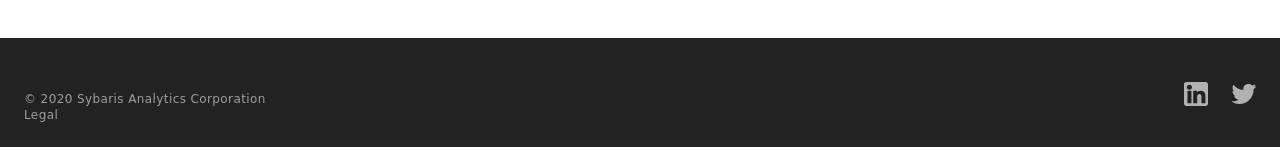
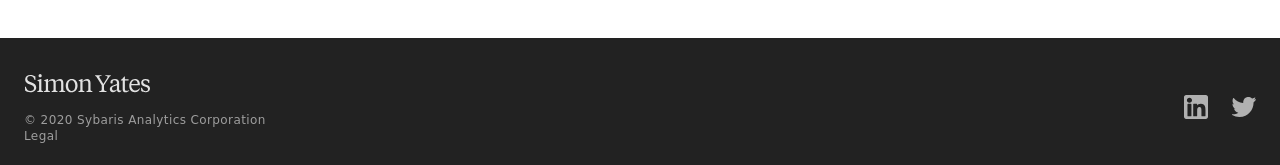
Before and after one commit to cheftechnical/simonyates, a React (Create React App) app: page /featured in a window 1280 px wide. Shown: the part 2022-2187 px from the top of the page. Built offline with nearby package versions, Linux system fonts and the light colour scheme; a web font is replaced by a local one.

Commit message:
Updated header to use common logo component

```diff
--- a/src/components/Logo/index.tsx
+++ b/src/components/Logo/index.tsx
@@ -8,9 +8,14 @@ interface Props {
 		'linkedin' |
 		'mayo-clinic' |
 		'rbc' |
+		'simon-yates' |
 		'twitter' |
 		'uncharted-software';
-	variant: string;
+	variant:
+		'default' |
+		'grey-100' |
+		'grey-300' |
+		'grey-500';
 	width?: number | string;
 }
 
@@ -51,6 +56,11 @@ export default function Logo(props: Props) {
 					alt: 'Royal Bank of Canada (RBC) logo',
 					src: `${basePath}/${brand}/rbc--color--208x270.png`
 				}
+			case 'simon-yates':
+				return {
+					alt: 'Simon Yates',
+					src: `${basePath}/${brand}/${brand}--${variant}.svg`
+				}
 			case 'twitter':
 				return {
 					alt: 'Twitter logo',
--- a/src/layouts/Default/Footer.tsx
+++ b/src/layouts/Default/Footer.tsx
@@ -5,7 +5,6 @@ import Logo from '../../components/Logo';
 import {makeStyles} from '@material-ui/core/styles';
 import {color} from '../../styling/Color';
 import Typography from '../../styling/Typography';
-import Image from '../../components/Image';
 import rem from '../../styling/rem';
 
 const useStyles = makeStyles((theme) => ({
@@ -17,7 +16,7 @@ const useStyles = makeStyles((theme) => ({
 	},
 
 	colRight: {
-		paddingTop: theme.spacing(12/8),
+		paddingTop: theme.spacing((57-32)/8),
 		textAlign: 'right'
 	},
 	image: {
@@ -26,8 +25,11 @@ const useStyles = makeStyles((theme) => ({
 	link: {
 		...theme.typography.h1
 	},
+	logo: {
+		marginBottom: theme.spacing(12/8),
+	},
 	socialIcon: {
-		marginLeft: theme.spacing(3)
+		marginLeft: rem(24),
 	},
 	text: {
 		color: color.grey['400']
@@ -42,11 +44,9 @@ export default function Footer() {
 			<Container>
 				<Grid container>
 					<Grid item xs={9}>
-						<div>
-							<Link component={ReactRouterDom} to="/"><Image
-								className={classes.image}
-								alt="Simon Yates"
-								src="/images/simon-yates.svg"
+						<div className={classes.logo}>
+							<Link component={ReactRouterDom} to="/"><Logo
+								brand="simon-yates" variant="grey-100" width={128}
 							/></Link>
 						</div>
 						<Typography className={classes.text} variant="caption" group="secondary" weight="regular">
--- a/src/layouts/Default/NavTop/Logo.tsx
+++ /dev/null
@@ -1,26 +0,0 @@
-import * as React from 'react';
-import {Link} from '@material-ui/core';
-import {Link as ReactRouterDom} from 'react-router-dom';
-import Image from '../../../components/Image';
-import {makeStyles} from '@material-ui/core/styles';
-import rem from '../../../styling/rem';
-
-const useStyles = makeStyles((theme) => ({
-	image: {
-		width: rem(149)
-	}
-}));
-
-export default function Logo() {
-	const classes = useStyles();
-
-	return (
-		<div>
-			<Link component={ReactRouterDom} to="/"><Image
-				className={classes.image}
-				alt="Simon Yates"
-				src="/images/simon-yates.svg"
-			/></Link>
-		</div>
-	);
-};
--- a/src/layouts/Default/NavTop/index.tsx
+++ b/src/layouts/Default/NavTop/index.tsx
@@ -1,9 +1,10 @@
 import * as React from 'react';
-import Logo from './Logo';
-import {Box, Container} from '@material-ui/core';
+import {Box, Container, Link} from '@material-ui/core';
 import Item from './Item';
 import {makeStyles} from '@material-ui/core/styles';
 import {color} from '../../../styling/Color';
+import {Link as ReactRouterDom} from 'react-router-dom';
+import Logo from '../../../components/Logo';
 
 interface Props {
 	selected?: string;
@@ -31,7 +32,13 @@ export default function NavTop(props: Props) {
 			<Container>
 				<Box display="flex" justifyContent="flex-end">
 					{/* Left align */}
-					<Box flexGrow={1}><Logo/></Box>
+					<Box flexGrow={1}>
+						<Link component={ReactRouterDom} to="/"><Logo
+							brand="simon-yates"
+							variant="default"
+							width={149}
+						/></Link>
+					</Box>
 
 					{/* Right align */}
 					<Box><Item href="/work" selected={selected === 'work'} title="Work"/></Box>
--- a/src/layouts/Default/index.tsx
+++ b/src/layouts/Default/index.tsx
@@ -3,7 +3,6 @@ import NavTop from './NavTop';
 import Footer from './Footer';
 import {Helmet} from 'react-helmet';
 import {makeStyles} from '@material-ui/core/styles';
-// import Header from './Header';
 
 interface Props {
     children: any;
@@ -29,7 +28,6 @@ export default function DefaultLayout(props: Props) {
 
             <header>
                 <NavTop selected={top}/>
-                {/*<Header/>*/}
             </header>
 
             <main className={classes.main}>
--- a/src/pages/Work/index.tsx
+++ b/src/pages/Work/index.tsx
@@ -110,7 +110,7 @@ export default function Work() {
                 {/* Infomart */}
                 <Grid container className={classes.employer} spacing={4}>
                     <Grid item xs={1}>
-                        <Logo brand="infomart" variant="regular"/>
+                        <Logo brand="infomart" variant="default"/>
                     </Grid>
                     <Grid item xs={10}>
                         <Experience employer="Infomart" href="/work/infomart" role="Architect & Lead Developer" when="2012–2014">
@@ -131,7 +131,7 @@ export default function Work() {
                 {/* Jib Design & Advertising */}
                 <Grid container className={classes.employer} spacing={4}>
                     <Grid item xs={1}>
-                        <Logo brand="jib-design-and-advertising" variant="regular"/>
+                        <Logo brand="jib-design-and-advertising" variant="default"/>
                     </Grid>
                     <Grid item xs={10}>
                         <Experience employer="Jib Design & Advertising" href="/work/jib-design-and-advertising" role="Technical Director" when="2007–2008">
```
Also changed, not shown: src/layouts/Default/Header/index.tsx (deleted, +0 -42 lines), public/logos/simon-yates/simon-yates--default.svg (renamed from public/images/simon-yates.svg), public/logos/simon-yates/simon-yates--grey-100.svg (added).
